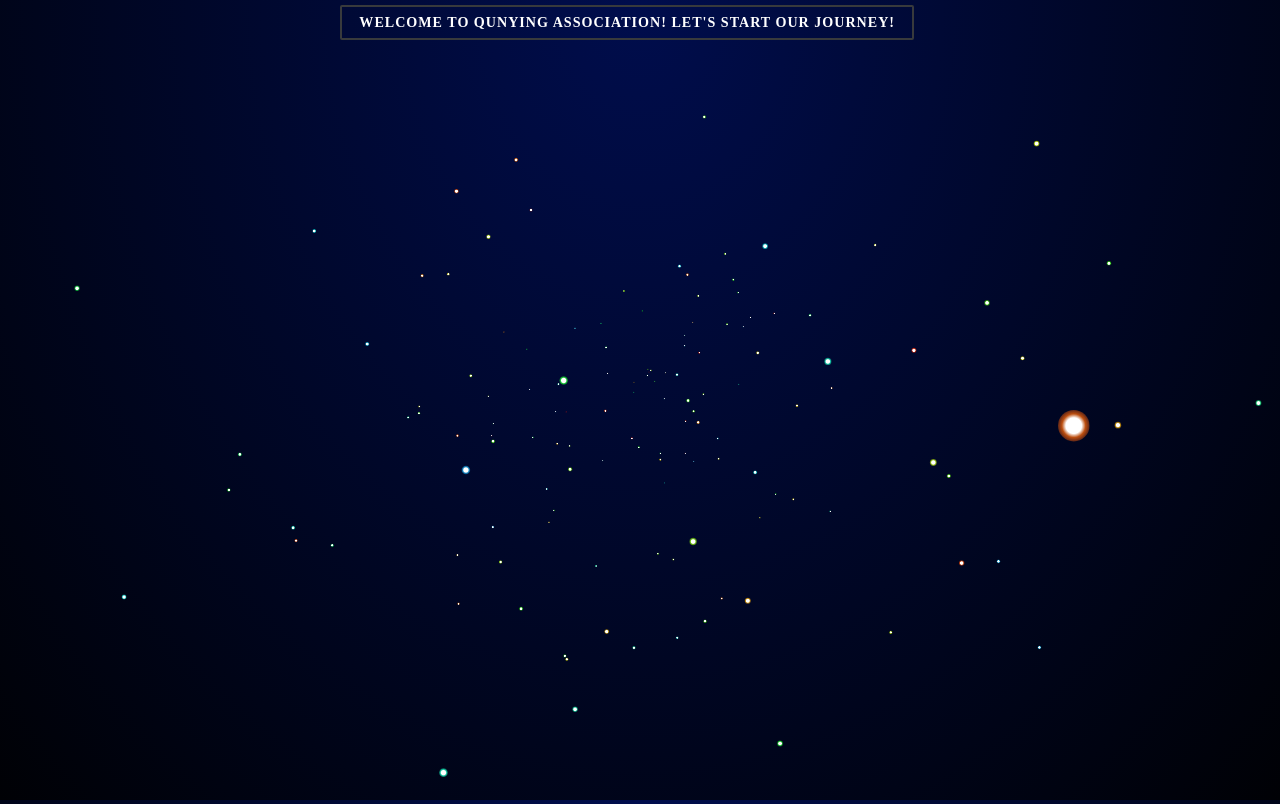
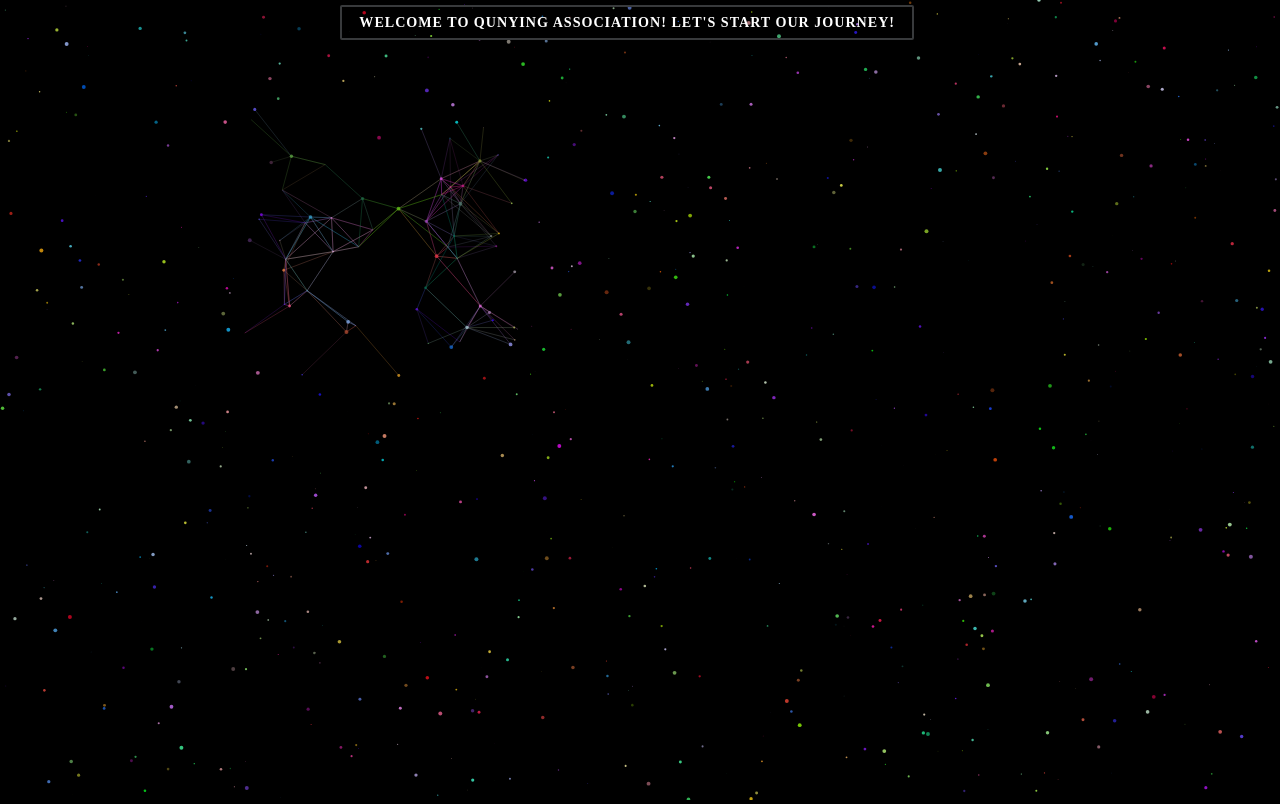
Before and after one commit to qya-beta/welcome, a plain HTML site: page index.html in a window 1280 px wide. Drawn offline with nearby package versions, Linux system fonts and the light colour scheme; animation ran at ten frames a second.

Commit message:
Update index.html

```diff
--- a/index.html
+++ b/index.html
@@ -4,19 +4,10 @@
 <link rel="shortcut icon" type="image/x-icon" href="https://raw.githubusercontent.com/qunyingplus/home/master/QYAICON.png" media="screen"/>
 <meta charset="utf-8">
 <title>Welcome | QunYing Association</title>
+<script src="js/jquery.min.js"></script>
 <style>
-html {
-  height: 100%;
-  background-image: -webkit-radial-gradient(ellipse farthest-corner at center top, #000d4d 0%, #000105 100%);
-  background-image: radial-gradient(ellipse farthest-corner at center top, #000d4d 0%, #000105 100%);
-  cursor: move;
-}
-
-body {
-  width: 100%;
-  margin: 0;
-  overflow: hidden;
-}
+html, body { background: #000; margin: 0; padding:0;}
+canvas { width: 100%; height: 100%; position: absolute; }
 
 /* Demo Buttons Style */
 .codrops-demos {
@@ -51,338 +42,158 @@ body {
 </head>
 
 <body>
+
 <nav class="codrops-demos">
 	<a class="current-demo" href="https://qya-beta.github.io/homepage">Welcome to QunYing Association! Let's Start Our Journey!</a>
 </nav>
 
-<canvas id="canv"></canvas>
+<canvas></canvas>
 <script>
-var num = 200;
-var w = window.innerWidth;
-var h = window.innerHeight;
-var max = 100;
-var _x = 0;
-var _y = 0;
-var _z = 150;
-var dtr = function(d) {
-  return d * Math.PI / 180;
-};
+$(function(){
+  var canvas = document.querySelector('canvas'),
+      ctx = canvas.getContext('2d')
+  canvas.width = window.innerWidth;
+  canvas.height = window.innerHeight;
+  ctx.lineWidth = .3;
+  ctx.strokeStyle = (new Color(150)).style;
 
-var rnd = function() {
-  return Math.sin(Math.floor(Math.random() * 360) * Math.PI / 180);
-};
-var dist = function(p1, p2, p3) {
-  return Math.sqrt(Math.pow(p2.x - p1.x, 2) + Math.pow(p2.y - p1.y, 2) + Math.pow(p2.z - p1.z, 2));
-};
-
-var cam = {
-  obj: {
-    x: _x,
-    y: _y,
-    z: _z
-  },
-  dest: {
-    x: 0,
-    y: 0,
-    z: 1
-  },
-  dist: {
-    x: 0,
-    y: 0,
-    z: 200
-  },
-  ang: {
-    cplane: 0,
-    splane: 0,
-    ctheta: 0,
-    stheta: 0
-  },
-  zoom: 1,
-  disp: {
-    x: w / 2,
-    y: h / 2,
-    z: 0
-  },
-  upd: function() {
-    cam.dist.x = cam.dest.x - cam.obj.x;
-    cam.dist.y = cam.dest.y - cam.obj.y;
-    cam.dist.z = cam.dest.z - cam.obj.z;
-    cam.ang.cplane = -cam.dist.z / Math.sqrt(cam.dist.x * cam.dist.x + cam.dist.z * cam.dist.z);
-    cam.ang.splane = cam.dist.x / Math.sqrt(cam.dist.x * cam.dist.x + cam.dist.z * cam.dist.z);
-    cam.ang.ctheta = Math.sqrt(cam.dist.x * cam.dist.x + cam.dist.z * cam.dist.z) / Math.sqrt(cam.dist.x * cam.dist.x + cam.dist.y * cam.dist.y + cam.dist.z * cam.dist.z);
-    cam.ang.stheta = -cam.dist.y / Math.sqrt(cam.dist.x * cam.dist.x + cam.dist.y * cam.dist.y + cam.dist.z * cam.dist.z);
-  }
-};
-
-var trans = {
-  parts: {
-    sz: function(p, sz) {
-      return {
-        x: p.x * sz.x,
-        y: p.y * sz.y,
-        z: p.z * sz.z
-      };
-    },
-    rot: {
-      x: function(p, rot) {
-        return {
-          x: p.x,
-          y: p.y * Math.cos(dtr(rot.x)) - p.z * Math.sin(dtr(rot.x)),
-          z: p.y * Math.sin(dtr(rot.x)) + p.z * Math.cos(dtr(rot.x))
-        };
-      },
-      y: function(p, rot) {
-        return {
-          x: p.x * Math.cos(dtr(rot.y)) + p.z * Math.sin(dtr(rot.y)),
-          y: p.y,
-          z: -p.x * Math.sin(dtr(rot.y)) + p.z * Math.cos(dtr(rot.y))
-        };
-      },
-      z: function(p, rot) {
-        return {
-          x: p.x * Math.cos(dtr(rot.z)) - p.y * Math.sin(dtr(rot.z)),
-          y: p.x * Math.sin(dtr(rot.z)) + p.y * Math.cos(dtr(rot.z)),
-          z: p.z
-        };
-      }
-    },
-    pos: function(p, pos) {
-      return {
-        x: p.x + pos.x,
-        y: p.y + pos.y,
-        z: p.z + pos.z
-      };
-    }
-  },
-  pov: {
-    plane: function(p) {
-      return {
-        x: p.x * cam.ang.cplane + p.z * cam.ang.splane,
-        y: p.y,
-        z: p.x * -cam.ang.splane + p.z * cam.ang.cplane
-      };
-    },
-    theta: function(p) {
-      return {
-        x: p.x,
-        y: p.y * cam.ang.ctheta - p.z * cam.ang.stheta,
-        z: p.y * cam.ang.stheta + p.z * cam.ang.ctheta
-      };
-    },
-    set: function(p) {
-      return {
-        x: p.x - cam.obj.x,
-        y: p.y - cam.obj.y,
-        z: p.z - cam.obj.z
-      };
-    }
-  },
-  persp: function(p) {
-    return {
-      x: p.x * cam.dist.z / p.z * cam.zoom,
-      y: p.y * cam.dist.z / p.z * cam.zoom,
-      z: p.z * cam.zoom,
-      p: cam.dist.z / p.z
-    };
-  },
-  disp: function(p, disp) {
-    return {
-      x: p.x + disp.x,
-      y: -p.y + disp.y,
-      z: p.z + disp.z,
-      p: p.p
-    };
-  },
-  steps: function(_obj_, sz, rot, pos, disp) {
-    var _args = trans.parts.sz(_obj_, sz);
-    _args = trans.parts.rot.x(_args, rot);
-    _args = trans.parts.rot.y(_args, rot);
-    _args = trans.parts.rot.z(_args, rot);
-    _args = trans.parts.pos(_args, pos);
-    _args = trans.pov.plane(_args);
-    _args = trans.pov.theta(_args);
-    _args = trans.pov.set(_args);
-    _args = trans.persp(_args);
-    _args = trans.disp(_args, disp);
-    return _args;
-  }
-};
-
-(function() {
-  "use strict";
-  var threeD = function(param) {
-    this.transIn = {};
-    this.transOut = {};
-    this.transIn.vtx = (param.vtx);
-    this.transIn.sz = (param.sz);
-    this.transIn.rot = (param.rot);
-    this.transIn.pos = (param.pos);
+  var mousePosition = {
+    x: 30 * canvas.width / 100,
+    y: 30 * canvas.height / 100
   };
 
-  threeD.prototype.vupd = function() {
-    this.transOut = trans.steps(
-
-      this.transIn.vtx,
-      this.transIn.sz,
-      this.transIn.rot,
-      this.transIn.pos,
-      cam.disp
-    );
+  var dots = {
+    nb: 750,
+    distance: 50,
+    d_radius: 100,
+    array: []
   };
 
-  var Build = function() {
-    this.vel = 0.04;
-    this.lim = 360;
-    this.diff = 200;
-    this.initPos = 100;
-    this.toX = _x;
-    this.toY = _y;
-    this.go();
+  function colorValue(min) {
+    return Math.floor(Math.random() * 255 + min);
+  }
+
+  function createColorStyle(r,g,b) {
+    return 'rgba(' + r + ',' + g + ',' + b + ', 0.8)';
+  }
+
+  function mixComponents(comp1, weight1, comp2, weight2) {
+    return (comp1 * weight1 + comp2 * weight2) / (weight1 + weight2);
+  }
+
+  function averageColorStyles(dot1, dot2) {
+    var color1 = dot1.color,
+        color2 = dot2.color;
+
+    var r = mixComponents(color1.r, dot1.radius, color2.r, dot2.radius),
+        g = mixComponents(color1.g, dot1.radius, color2.g, dot2.radius),
+        b = mixComponents(color1.b, dot1.radius, color2.b, dot2.radius);
+    return createColorStyle(Math.floor(r), Math.floor(g), Math.floor(b));
+  }
+
+  function Color(min) {
+    min = min || 0;
+    this.r = colorValue(min);
+    this.g = colorValue(min);
+    this.b = colorValue(min);
+    this.style = createColorStyle(this.r, this.g, this.b);
+  }
+
+  function Dot(){
+    this.x = Math.random() * canvas.width;
+    this.y = Math.random() * canvas.height;
+
+    this.vx = -.5 + Math.random();
+    this.vy = -.5 + Math.random();
+
+    this.radius = Math.random() * 2;
+
+    this.color = new Color();
+    console.log(this);
+  }
+
+  Dot.prototype = {
+    draw: function(){
+      ctx.beginPath();
+      ctx.fillStyle = this.color.style;
+      ctx.arc(this.x, this.y, this.radius, 0, Math.PI * 2, false);
+      ctx.fill();
+    }
   };
 
-  Build.prototype.go = function() {
-    this.canvas = document.getElementById("canv");
-    this.canvas.width = window.innerWidth;
-    this.canvas.height = window.innerHeight;
-    this.$ = canv.getContext("2d");
-    this.$.globalCompositeOperation = 'source-over';
-    this.varr = [];
-    this.dist = [];
-    this.calc = [];
+  function createDots(){
+    for(i = 0; i < dots.nb; i++){
+      dots.array.push(new Dot());
+    }
+  }
 
-    for (var i = 0, len = num; i < len; i++) {
-      this.add();
+  function moveDots() {
+    for(i = 0; i < dots.nb; i++){
+
+      var dot = dots.array[i];
+
+      if(dot.y < 0 || dot.y > canvas.height){
+        dot.vx = dot.vx;
+        dot.vy = - dot.vy;
+      }
+      else if(dot.x < 0 || dot.x > canvas.width){
+        dot.vx = - dot.vx;
+        dot.vy = dot.vy;
+      }
+      dot.x += dot.vx;
+      dot.y += dot.vy;
     }
+  }
 
-    this.rotObj = {
-      x: 0,
-      y: 0,
-      z: 0
-    };
-    this.objSz = {
-      x: w / 5,
-      y: h / 5,
-      z: w / 5
-    };
-  };
+  function connectDots() {
+    for(i = 0; i < dots.nb; i++){
+      for(j = 0; j < dots.nb; j++){
+        i_dot = dots.array[i];
+        j_dot = dots.array[j];
 
-  Build.prototype.add = function() {
-    this.varr.push(new threeD({
-      vtx: {
-        x: rnd(),
-        y: rnd(),
-        z: rnd()
-      },
-      sz: {
-        x: 0,
-        y: 0,
-        z: 0
-      },
-      rot: {
-        x: 20,
-        y: -20,
-        z: 0
-      },
-      pos: {
-        x: this.diff * Math.sin(360 * Math.random() * Math.PI / 180),
-        y: this.diff * Math.sin(360 * Math.random() * Math.PI / 180),
-        z: this.diff * Math.sin(360 * Math.random() * Math.PI / 180)
-      }
-    }));
-    this.calc.push({
-      x: 360 * Math.random(),
-      y: 360 * Math.random(),
-      z: 360 * Math.random()
-    });
-  };
-
-  Build.prototype.upd = function() {
-    cam.obj.x += (this.toX - cam.obj.x) * 0.05;
-    cam.obj.y += (this.toY - cam.obj.y) * 0.05;
-  };
-
-  Build.prototype.draw = function() {
-    this.$.clearRect(0, 0, this.canvas.width, this.canvas.height);
-    cam.upd();
-    this.rotObj.x += 0.1;
-    this.rotObj.y += 0.1;
-    this.rotObj.z += 0.1;
-
-    for (var i = 0; i < this.varr.length; i++) {
-      for (var val in this.calc[i]) {
-        if (this.calc[i].hasOwnProperty(val)) {
-          this.calc[i][val] += this.vel;
-          if (this.calc[i][val] > this.lim) this.calc[i][val] = 0;
+        if((i_dot.x - j_dot.x) < dots.distance && (i_dot.y - j_dot.y) < dots.distance && (i_dot.x - j_dot.x) > - dots.distance && (i_dot.y - j_dot.y) > - dots.distance){
+          if((i_dot.x - mousePosition.x) < dots.d_radius && (i_dot.y - mousePosition.y) < dots.d_radius && (i_dot.x - mousePosition.x) > - dots.d_radius && (i_dot.y - mousePosition.y) > - dots.d_radius){
+            ctx.beginPath();
+            ctx.strokeStyle = averageColorStyles(i_dot, j_dot);
+            ctx.moveTo(i_dot.x, i_dot.y);
+            ctx.lineTo(j_dot.x, j_dot.y);
+            ctx.stroke();
+            ctx.closePath();
+          }
         }
       }
+    }
+  }
 
-      this.varr[i].transIn.pos = {
-        x: this.diff * Math.cos(this.calc[i].x * Math.PI / 180),
-        y: this.diff * Math.sin(this.calc[i].y * Math.PI / 180),
-        z: this.diff * Math.sin(this.calc[i].z * Math.PI / 180)
-      };
-      this.varr[i].transIn.rot = this.rotObj;
-      this.varr[i].transIn.sz = this.objSz;
-      this.varr[i].vupd();
-      if (this.varr[i].transOut.p < 0) continue;
-      var g = this.$.createRadialGradient(this.varr[i].transOut.x, this.varr[i].transOut.y, this.varr[i].transOut.p, this.varr[i].transOut.x, this.varr[i].transOut.y, this.varr[i].transOut.p * 2);
-      this.$.globalCompositeOperation = 'lighter';
-      g.addColorStop(0, 'hsla(255, 255%, 255%, 1)');
-      g.addColorStop(.5, 'hsla(' + (i + 2) + ',85%, 40%,1)');
-      g.addColorStop(1, 'hsla(' + (i) + ',85%, 40%,.5)');
-      this.$.fillStyle = g;
-      this.$.beginPath();
-      this.$.arc(this.varr[i].transOut.x, this.varr[i].transOut.y, this.varr[i].transOut.p * 2, 0, Math.PI * 2, false);
-      this.$.fill();
-      this.$.closePath();
+  function drawDots() {
+    for(i = 0; i < dots.nb; i++){
+      var dot = dots.array[i];
+      dot.draw();
     }
-  };
-  Build.prototype.anim = function() {
-    window.requestAnimationFrame = (function() {
-      return window.requestAnimationFrame ||
-        function(callback, element) {
-          window.setTimeout(callback, 1000 / 60);
-        };
-    })();
-    var anim = function() {
-      this.upd();
-      this.draw();
-      window.requestAnimationFrame(anim);
-    }.bind(this);
-    window.requestAnimationFrame(anim);
-  };
+  }
 
-  Build.prototype.run = function() {
-    this.anim();
+  function animateDots() {
+    ctx.clearRect(0, 0, canvas.width, canvas.height);
+    moveDots();
+    connectDots();
+    drawDots();
 
-    window.addEventListener('mousemove', function(e) {
-      this.toX = (e.clientX - this.canvas.width / 2) * -0.8;
-      this.toY = (e.clientY - this.canvas.height / 2) * 0.8;
-    }.bind(this));
-    window.addEventListener('touchmove', function(e) {
-      e.preventDefault();
-      this.toX = (e.touches[0].clientX - this.canvas.width / 2) * -0.8;
-      this.toY = (e.touches[0].clientY - this.canvas.height / 2) * 0.8;
-    }.bind(this));
-    window.addEventListener('mousedown', function(e) {
-      for (var i = 0; i < 100; i++) {
-        this.add();
-      }
-    }.bind(this));
-    window.addEventListener('touchstart', function(e) {
-      e.preventDefault();
-      for (var i = 0; i < 100; i++) {
-        this.add();
-      }
-    }.bind(this));
-  };
-  var app = new Build();
-  app.run();
-})();
-window.addEventListener('resize', function() {
-  canvas.width = w = window.innerWidth;
-  canvas.height = h = window.innerHeight;
-}, false);
+    requestAnimationFrame(animateDots);
+  }
+
+  $('canvas').on('mousemove', function(e){
+    mousePosition.x = e.pageX;
+    mousePosition.y = e.pageY;
+  });
+
+  $('canvas').on('mouseleave', function(e){
+    mousePosition.x = canvas.width / 2;
+    mousePosition.y = canvas.height / 2;
+  });
+
+  createDots();
+  requestAnimationFrame(animateDots);
+});
 </script>
 </body>
 </html>
```
